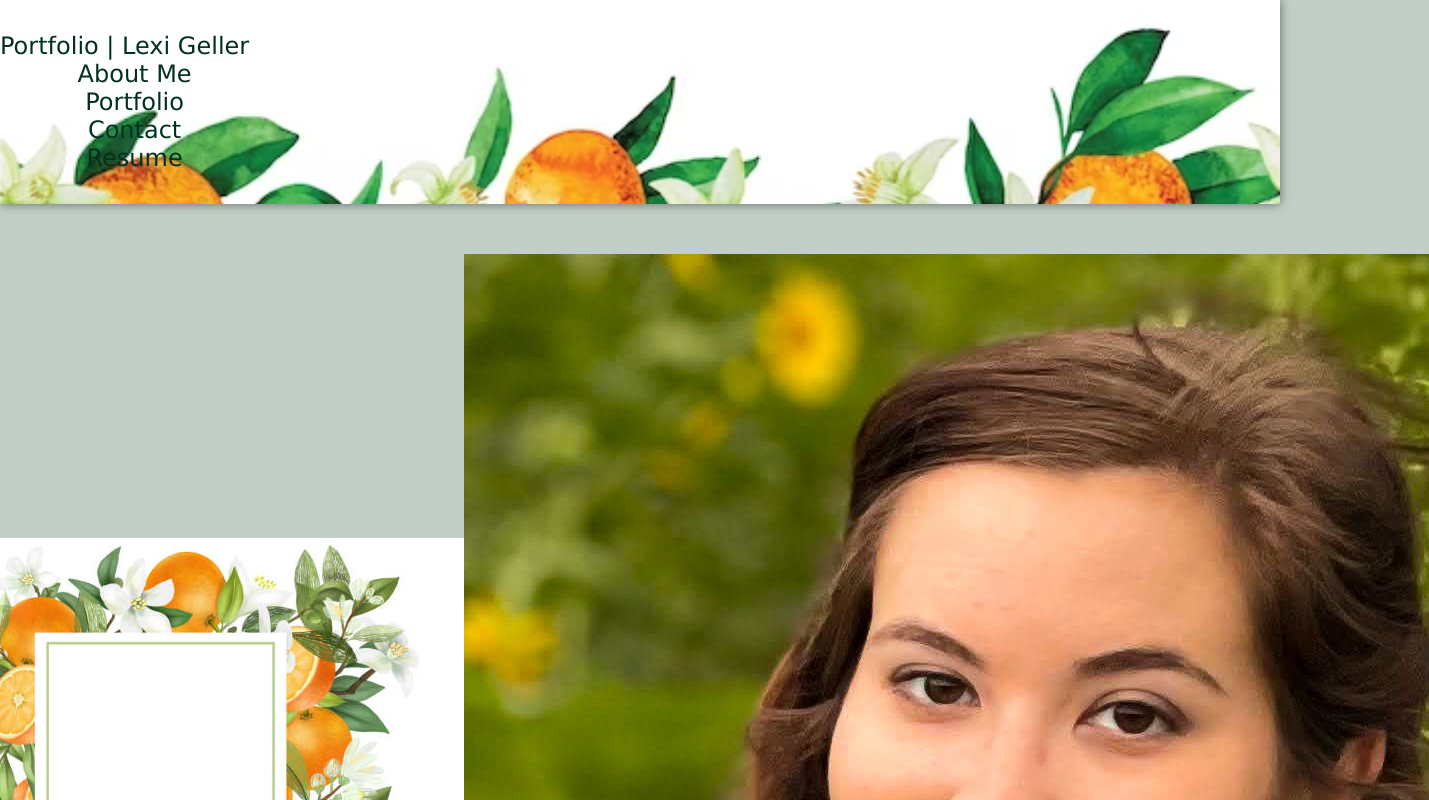
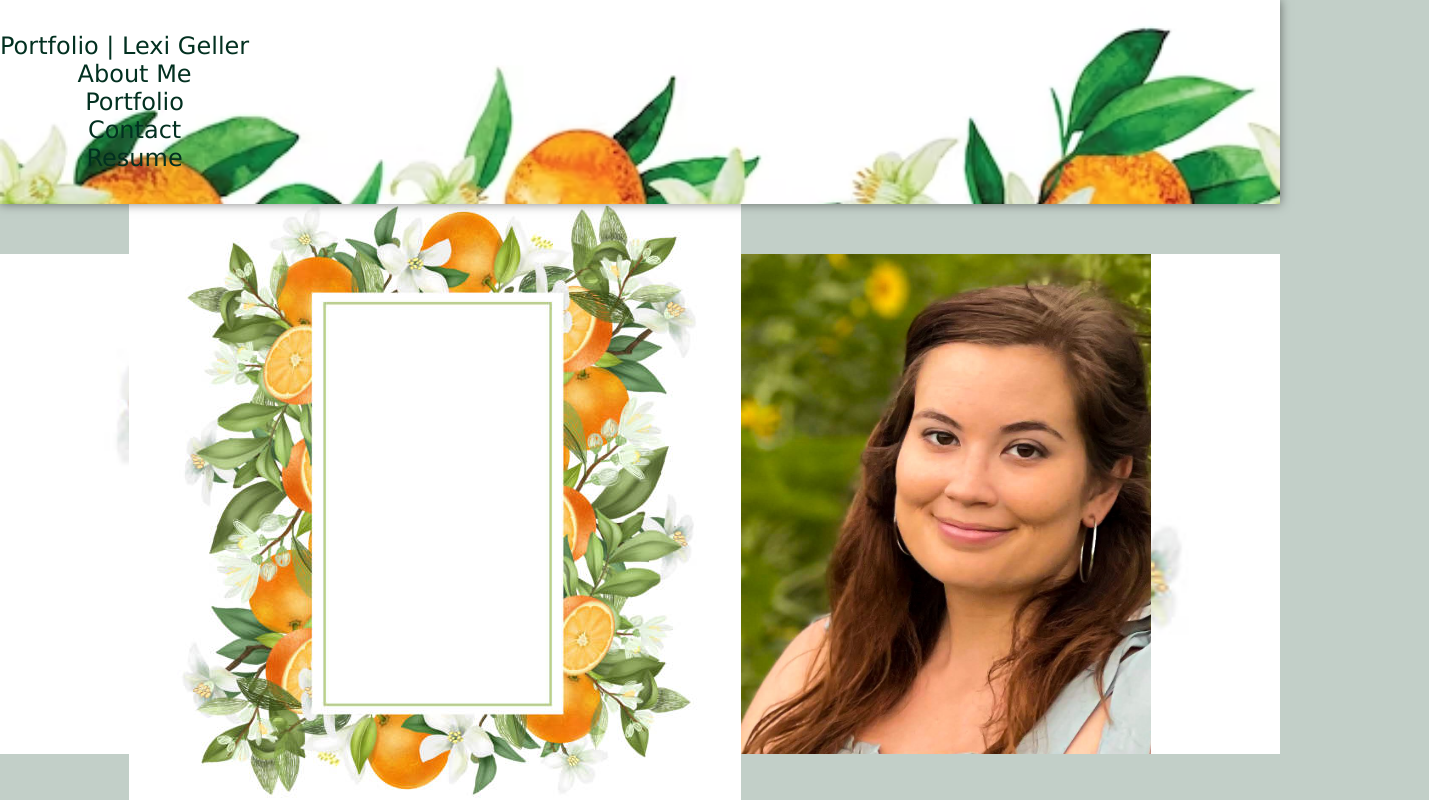
Before and after one commit to lexigeller/React-Portfolio, a React (Create React App) app: page / in a window 1280 px wide. Shown: the top 800 px of the page, 1429 px wide, since content can reach past the window. Built offline with nearby package versions, Linux system fonts and the light colour scheme; a web font is replaced by a local one.

Commit message:
debug headshot position

```diff
--- a/src/App.css
+++ b/src/App.css
@@ -84,19 +84,23 @@ h3 {
   margin-top: 50px; /* Add margin-top to create space */
 }
 
+/* Center the headshot and its background */
 .headshot-container {
   display: flex;
-  justify-content: center; /* Center the headshot horizontally */
-  align-items: center; /* Center the headshot vertically */
-  max-width: 80%;
-  margin: 0 auto; /* Center the container horizontally */
+  justify-content: center; /* Center horizontally */
+  align-items: center; /* Center vertically */
+  background-image: url("../src/assets/headshotbackground.jpg");
+  background-size: cover;
+  background-position: center;
+  height: 500px; /* Adjust the height as needed */
+  position: relative;
 }
 
+/* Adjust the size of the headshot */
 .headshot {
   max-width: 100%; /* Adjust the maximum width as needed */
-  height: auto; /* Maintain aspect ratio */
+  max-height: 100%; /* Adjust the maximum height as needed */
   display: block;
-  margin: 0 auto; /* Center the image horizontally */
 }
 
 .headshot-overlay {
```
